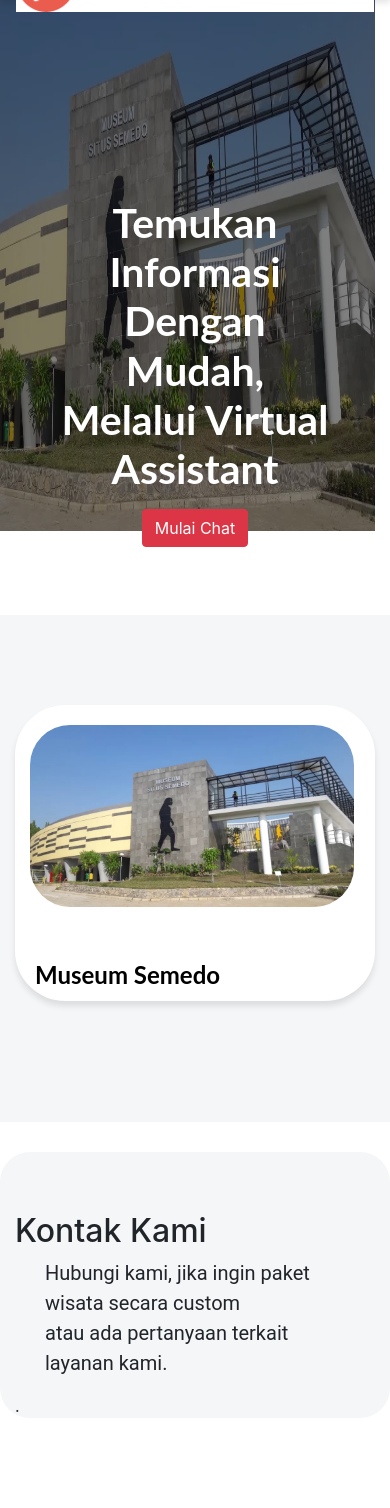
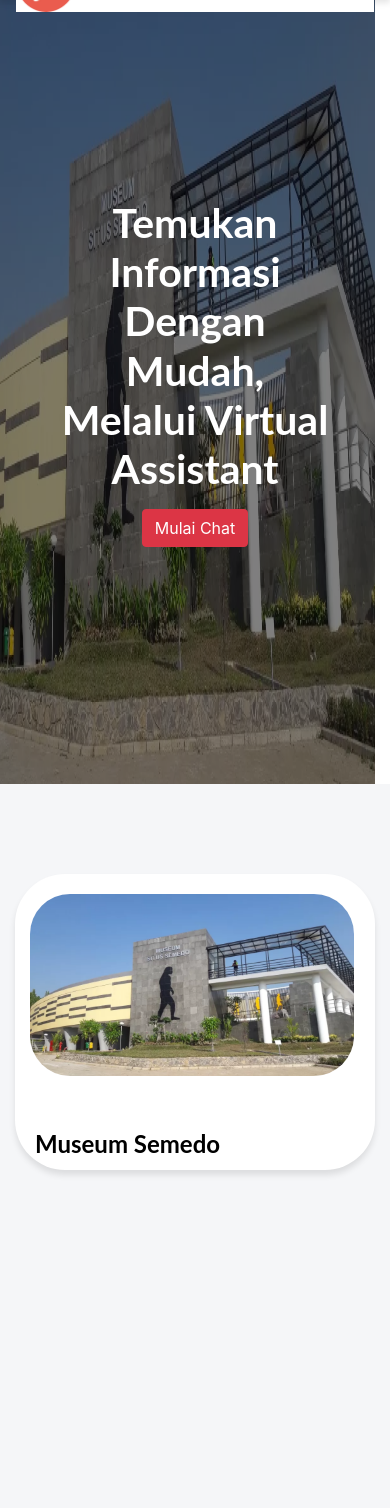
Before and after one commit to Doni224/VA_Museum-Semedo, a Flask app: page / in a window 390 px wide. Shown: the part 60-1568 px from the top of the page. Run offline with Flask 3, Linux system fonts and the light colour scheme; data that the repository does not hold is empty; a map, chart or similar area stays blank; parts of the project's set-up code (start-up, migrations or seed data) failed here and were passed over; some libraries are stand-ins or nearby versions; grey boxes are pictures that could not be loaded.

Commit message:
chatfiks5s

```diff
--- a/static/css/hero.css
+++ b/static/css/hero.css
@@ -77,14 +77,14 @@
 
 @media only screen and (max-width: 768px) {
   .hero {
-    height: 80vh;
+    height: 100vh;
   }
   .hero-bg {
     top: 0;
     left: 0;
     z-index: -9999;
     width: 115%;
-    height: 70%;
+    height: 100%;
   }
 
   .hero-bg-bg {
@@ -96,7 +96,7 @@
     left: 0;
     z-index: -9998;
     width: 100%;
-    height: 70%;
+    height: 100%;
   }
 
   .hero-mb {
--- a/static/css/home.css
+++ b/static/css/home.css
@@ -43,7 +43,7 @@
 }
 @media only screen and (max-width: 768px) {
     .warna{
-        height: 60vh;
+        height: 100vh;
     }
     .ini-img img{
         margin-top: 20px;
```
